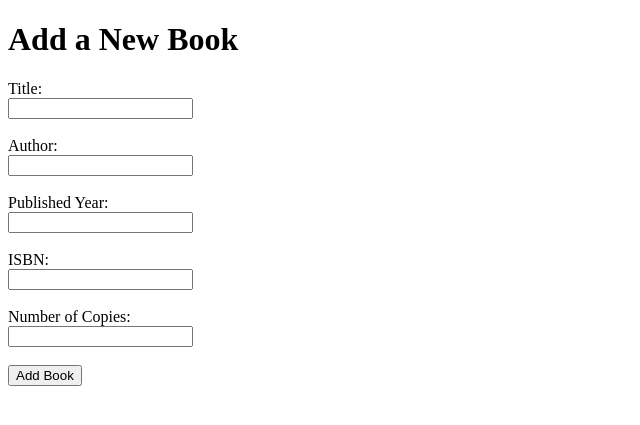
After one commit to MichalHir/lesson29_basic_library_render, a Flask app: page /add_book in a window 1280 px wide. The commit adds this page. Shown: the top 425 px of the page, without its empty margins (0-640 px from the left). Run offline with Flask 3, Linux system fonts and the light colour scheme.

Commit message:
add book des

```diff
--- a/app.py
+++ b/app.py
@@ -1,4 +1,4 @@
-from flask import Flask, render_template
+from flask import Flask, render_template,request,redirect,url_for
 import sqlite3
 
 app = Flask(__name__)
@@ -26,5 +26,26 @@ def show_users():
     conn.close()
     return render_template('users.html', users=users)
 
+
+# Route to display the form and add a new book
+@app.route('/add_book', methods=('GET', 'POST'))
+def add_book():
+   if request.method == 'POST':
+        title = request.form.get('title')
+        author = request.form.get('author')
+        published_year = request.form.get('published_year')
+        isbn = request.form.get('isbn')
+        copies = request.form.get('copies')
+        if not title or not author or not published_year or not isbn or not copies:
+            return "All fields are required!", 400
+        conn = get_db_connection()
+        conn.execute('INSERT INTO books (title, author, published_year, isbn, copies) VALUES (?, ?, ?, ?, ?)',
+                     (title, author, published_year, isbn, copies))
+        conn.commit()
+        conn.close()
+        return redirect(url_for('index'))  # Redirect to the home page or any other page
+   else:
+        return render_template('add_book.html')
+
 if __name__ == '__main__':
     app.run(debug=True)
--- /dev/null
+++ b/templates/add_book.html
@@ -0,0 +1,29 @@
+<!DOCTYPE html>
+<html lang="en">
+<head>
+    <meta charset="UTF-8">
+    <meta name="viewport" content="width=device-width, initial-scale=1.0">
+    <title>Add New Book</title>
+</head>
+<body>
+    <h1>Add a New Book</h1>
+    <form method="POST">
+        <label for="title">Title:</label><br>
+        <input type="text" id="title" name="title" required><br><br>
+
+        <label for="author">Author:</label><br>
+        <input type="text" id="author" name="author" required><br><br>
+
+        <label for="published_year">Published Year:</label><br>
+        <input type="number" id="published_year" name="published_year" required><br><br>
+
+        <label for="isbn">ISBN:</label><br>
+        <input type="text" id="isbn" name="isbn" required><br><br>
+
+        <label for="copies">Number of Copies:</label><br>
+        <input type="number" id="copies" name="copies" required><br><br>
+
+        <input type="submit" value="Add Book">
+    </form>
+</body>
+</html>
--- a/templates/index.html
+++ b/templates/index.html
@@ -10,6 +10,7 @@
     <h1>Welcome to the Library</h1>
     <nav>
         <a href="{{ url_for('show_books') }}">Books</a>
+        <a href="{{ url_for('add_book') }}">Add a New Book</a>
         <a href="{{ url_for('show_users') }}">Users</a>
     </nav>
 </body>
```
Also changed, not shown: library.db.
